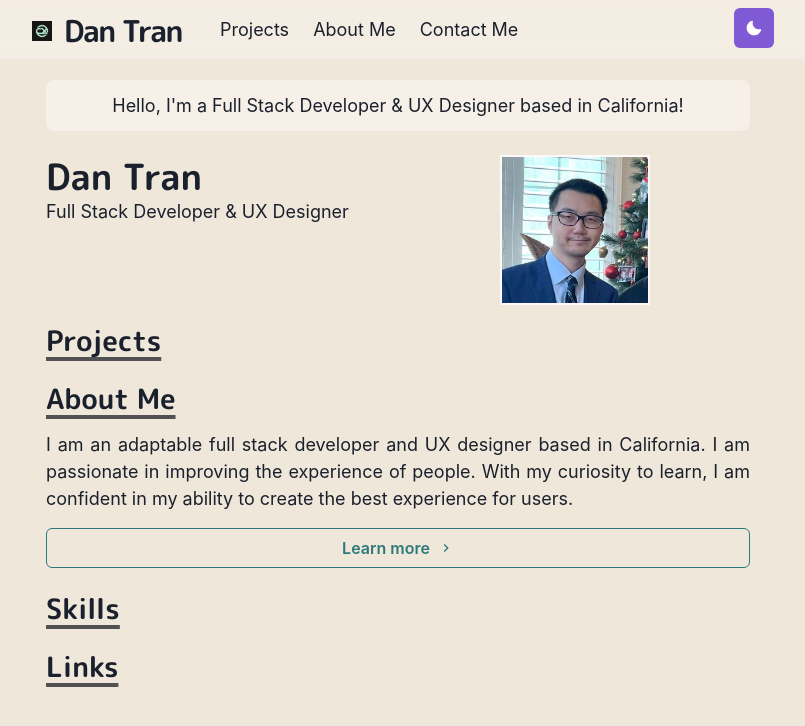
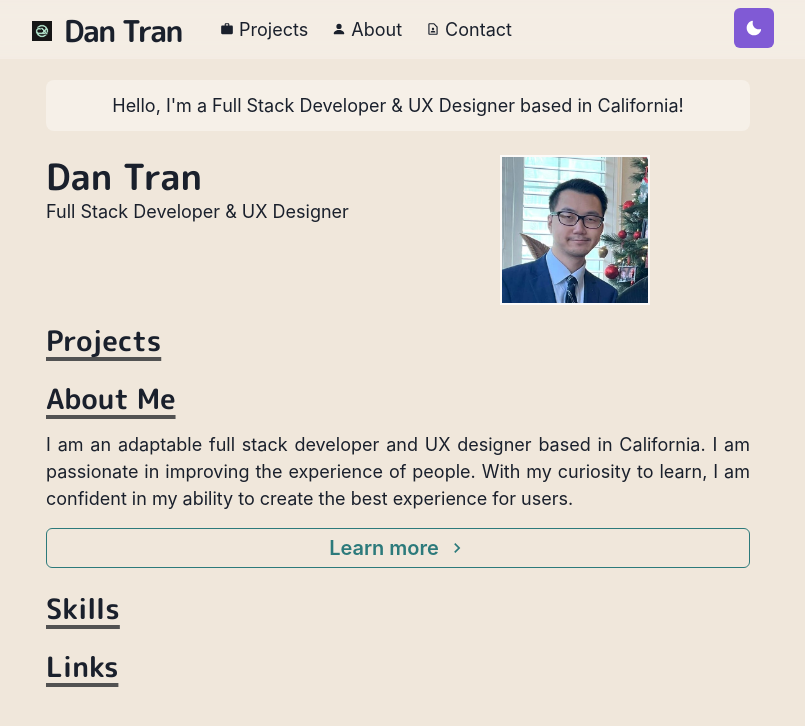
Before and after one commit to dantran16/portfolio-site, a Next.js app: page / in a window 1280 px wide. Shown: the top 726 px of the page, without its empty margins (242-1047 px from the left). Built offline with nearby package versions, Linux system fonts and the light colour scheme.

Commit message:
added icons to nav components

```diff
--- a/components/drawer.js
+++ b/components/drawer.js
@@ -10,6 +10,7 @@ import {
   DrawerBody,
   useDisclosure,
   Button,
+  Icon,
   IconButton,
   Box,
   Stack,
@@ -20,6 +21,9 @@ import {
 } from '@chakra-ui/icons'
 import NextLink from 'next/link'
 import Logo from './logo'
+import { FaHome as HomeIcon } from 'react-icons/fa'
+import { BsFillPersonFill as AboutIcon } from 'react-icons/bs'
+import { MdWork as ProjectsIcon, MdOutlineContactPage as ContactIcon } from 'react-icons/md'
 
 const DrawerComponent = () => {
   const { isOpen, onOpen, onClose } = useDisclosure()
@@ -55,16 +59,16 @@ const DrawerComponent = () => {
         <DrawerBody>
           <Stack fontSize={'xl'}>
             <NextLink href="/" passHref>
-              <Link>Home</Link>
+              <Link><Icon boxSize={3.5} as={ HomeIcon } /> Home</Link>
             </NextLink>
             <NextLink href="/projects" passHref>
-              <Link>Projects</Link>
+              <Link><Icon boxSize={3.5} as={ ProjectsIcon } /> Projects</Link>
             </NextLink>
             <NextLink href="/about" passHref>
-              <Link>About Me</Link>
+              <Link><Icon boxSize={3.5} as={ AboutIcon } /> About</Link>
             </NextLink>
             <NextLink href="/contact" passHref>
-              <Link>Contact Me</Link>
+              <Link><Icon boxSize={3.5} as={ ContactIcon } /> Contact</Link>
             </NextLink>
           </Stack>
         </DrawerBody>
--- a/components/layouts/main.js
+++ b/components/layouts/main.js
@@ -1,7 +1,6 @@
 import Head from 'next/head'
 import Navbar from '../navbar.js'
 import { Box, Container } from '@chakra-ui/react'
-
 
 const Main = ({ children, router }) => {
 
@@ -9,7 +8,7 @@ const Main = ({ children, router }) => {
     <Box as="main" pb={8}>
       <Head>
         <meta name="viewport" content="width=device-width, initial-scale=1" />
-        <title>Dan - Homepage</title>
+        <title>Dan Tran - Homepage</title>
       </Head>
 
       <Navbar />
--- a/components/navbar.js
+++ b/components/navbar.js
@@ -9,9 +9,13 @@ import {
   Heading,
   Flex,
   useColorModeValue,
+  Icon
 } from '@chakra-ui/react'
 import ThemeToggleButton from './theme-toggle-button'
 import DrawerComponent from './drawer'
+import { BsFillPersonFill as AboutIcon } from 'react-icons/bs'
+import { MdWork as ProjectsIcon, MdOutlineContactPage as ContactIcon } from 'react-icons/md'
+
 
 const LinkItem = ({ href, path, children }) => {
   const active = path === href
@@ -46,7 +50,7 @@ const Navbar = props => {
           </Heading>
         </Flex>
         <Stack
-          direction={{ base: 'column', md: 'row' }}
+          direction='row'
           display={{ base: 'none', md: 'flex' }}
           width={{ base: 'full', md: 'auto' }}
           alignItems="center"
@@ -54,13 +58,13 @@ const Navbar = props => {
           mt={{base:4, nmd: 0}}
         >
           <LinkItem href="/projects" path={path}>
-            Projects
+            <Icon boxSize={3.5} as={ ProjectsIcon } /> <span>Projects</span>
           </LinkItem>
           <LinkItem href="/about" path={path}>
-            About Me
+            <Icon boxSize={3.5} w={4} h={4} as={ AboutIcon } /> About
           </LinkItem>
           <LinkItem href="/contact" path={path}>
-            Contact Me
+            <Icon boxSize={3.5} w={4} h={4} as={ ContactIcon } /> Contact
           </LinkItem>
         </Stack>
         <Box flex={1} align="right">
--- a/lib/theme.js
+++ b/lib/theme.js
@@ -1,4 +1,4 @@
-import { extendTheme } from '@chakra-ui/react'
+import { extendTheme, theme } from '@chakra-ui/react'
 import { mode } from '@chakra-ui/theme-tools'
 
 const styles = {
@@ -45,7 +45,7 @@ const config = {
   useSystemColorMode: true
 }
 
-const theme = extendTheme({
+const customTheme = extendTheme({
   config,
   styles,
   components,
@@ -53,4 +53,4 @@ const theme = extendTheme({
   fonts
 })
 
-export default theme
+export default customTheme;
--- a/package.json
+++ b/package.json
@@ -27,7 +27,8 @@
     "framer-motion": "^5.6.0",
     "next": "^12.0.8",
     "react": "^17.0.2",
-    "react-dom": "^17.0.2"
+    "react-dom": "^17.0.2",
+    "react-icons": "^4.3.1"
   },
   "devDependencies": {
     "eslint": "^8.6.0",
--- a/pages/_app.js
+++ b/pages/_app.js
@@ -1,12 +1,12 @@
 import { ChakraProvider } from '@chakra-ui/react'
 import Layout from '../components/layouts/main'
 import Fonts from '../components/fonts'
-import theme from '../lib/theme'
+import customTheme from '../lib/theme'
 import { AnimatePresence } from 'framer-motion'
 
 const Website = ({ Component, pageProps, router }) => {
   return (
-    <ChakraProvider theme={theme}>
+    <ChakraProvider theme={customTheme}>
       <Fonts />
       <Layout router={router}>
         <AnimatePresence exitBeforeEnter initial={true}>
--- a/pages/_document.js
+++ b/pages/_document.js
@@ -1,6 +1,6 @@
 import { ColorModeScript } from "@chakra-ui/react";
 import NextDocument, { Html, Head, Main, NextScript } from 'next/document'
-import theme from '../lib/theme'
+import customTheme from '../lib/theme'
 
 export default class Document extends NextDocument {
   render() {
@@ -8,7 +8,7 @@ export default class Document extends NextDocument {
       <Html lang="en">
         <Head />
         <body>
-          <ColorModeScript initialColorMode={theme.config.initialColorMode} />
+          <ColorModeScript initialColorMode={customTheme.config.initialColorMode} />
           <Main />
           <NextScript />
         </body>
--- a/pages/index.js
+++ b/pages/index.js
@@ -48,7 +48,7 @@ const Page = () => {
           </Paragraph>
           <Box align="left" my={4} size="lg">
             <NextLink href="/about">
-              <Button isFullWidth={true} rightIcon={<ChevronRightIcon />} colorScheme="teal" variant='outline'>Learn more</Button>
+              <Button fontSize={20}isFullWidth={true} rightIcon={<ChevronRightIcon />} colorScheme="teal" variant='outline'>Learn more</Button>
             </NextLink>
           </Box>
         </Section>
```
Also changed, not shown: components/logo.js (+2 -2 lines), 1 other file (tests, documents, lock files or other folders).
